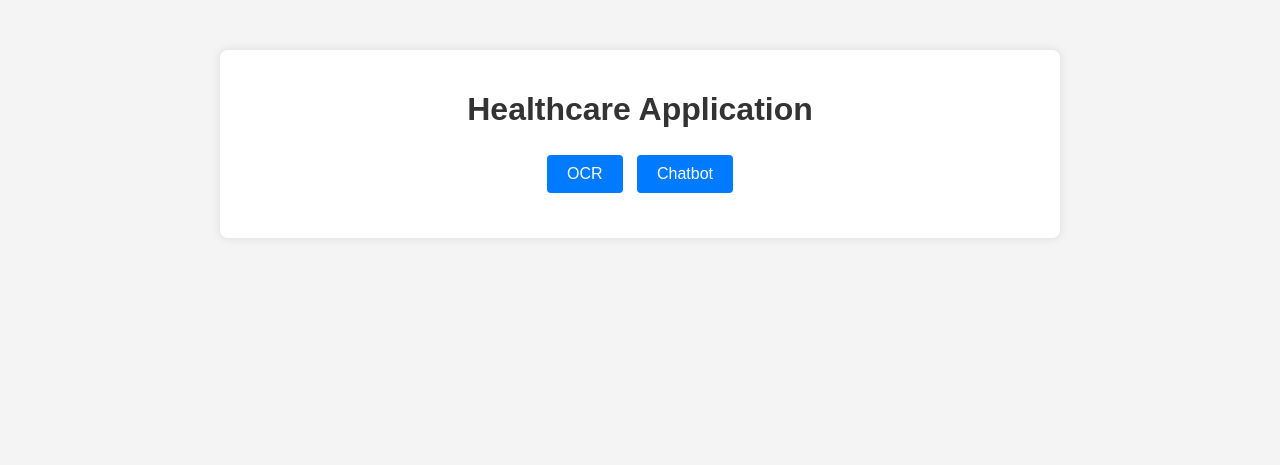
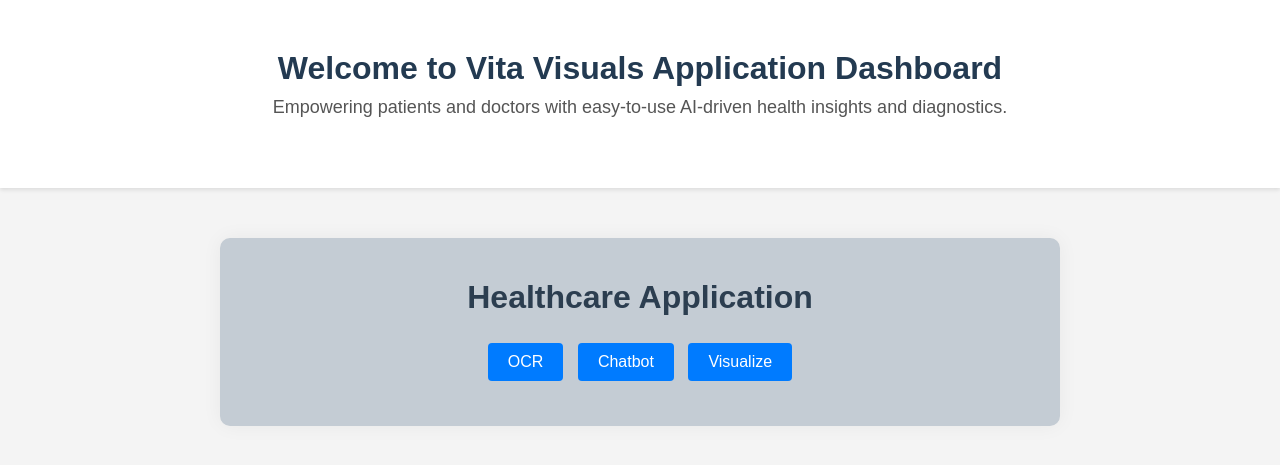
Before and after one commit to Vamsi-Agnihotram-18/VitaVisuals, a Flask app: page / in a window 1280 px wide. Shown: the top 465 px of the page. Run offline with Flask 3, Linux system fonts and the light colour scheme.

Commit message:
all code files

```diff
--- a/app.py
+++ b/app.py
@@ -1,16 +1,15 @@
-from flask import Flask, render_template, request, redirect, url_for, jsonify
+from flask import Flask, render_template, request, redirect, url_for, jsonify, send_from_directory
 from werkzeug.utils import secure_filename
 import os
 import pandas as pd
-import re
-import pyttsx3
 import csv
 from sklearn import preprocessing
-from sklearn.tree import DecisionTreeClassifier, _tree
-from sklearn.model_selection import train_test_split, cross_val_score
+from sklearn.tree import DecisionTreeClassifier
+from sklearn.model_selection import train_test_split
 from sklearn.svm import SVC
 import numpy as np
 from ocr import read_pdf
+
 app = Flask(__name__)
 app.config['UPLOAD_FOLDER'] = 'uploads'
 app.config['ALLOWED_EXTENSIONS'] = {'pdf'}
@@ -94,6 +93,10 @@ def upload_file():
         return render_template('index.html', extracted_text=extracted_text)
     return redirect(request.url)
 
+@app.route('/visuals')
+def visuals():
+    return render_template('visuals.html')
+
 @app.route('/chatbot', methods=['POST'])
 def chatbot():
     symptom = request.form.get('symptom')
--- a/templates/index.html
+++ b/templates/index.html
@@ -14,14 +14,15 @@
         .container {
     max-width: 800px;
     margin: 50px auto;
-            background: #fff;
+    background: #c4ccd4; /* Darker shade of greyish-blue */
     padding: 20px;
-            box-shadow: 0 0 10px rgba(0, 0, 0, 0.1);
-            border-radius: 8px;
+    box-shadow: 0 0 20px rgba(0, 0, 0, 0.05);
+    border-radius: 10px;
 }
+
         h1 {
             text-align: center;
-            color: #333;
+            color: #2c3e50; /* Dark bluish-gray */
         }
         .buttons {
             text-align: center;
@@ -75,14 +93,42 @@
             border-radius: 4px;
             overflow-x: auto;
         }
+        .hero {
+            background-color: #fff;
+            padding: 50px 20px;
+            text-align: center;
+            box-shadow: 0 2px 4px rgba(0,0,0,0.1);
+        }
+
+        .hero h1 {
+            color: #233a51; /* Dark bluish-gray */
+            margin: 0 0 10px;
+            font-weight: 700;
+        }
+
+        .hero p {
+            font-size: 18px;
+            color: #555;
+            margin: 0 0 20px;
+        }
+
+
     </style>
 </head>
 <body>
+
+    <header class="hero">
+        <h1>Welcome to Vita Visuals Application Dashboard</h1>
+        <p>Empowering patients and doctors with easy-to-use AI-driven health insights and diagnostics.</p>
+    </header>
+
     <div class="container">
         <h1>Healthcare Application</h1>
         <div class="buttons">
             <button onclick="document.getElementById('ocrUpload').style.display='block'">OCR</button>
             <button onclick="document.getElementById('chatbotModal').style.display='block'">Chatbot</button>
+            <button onclick="window.location.href='/visuals'">Visualize</button>
+
         </div>
         <div id="ocrUpload" class="modal">
             <form action="{{ url_for('upload_file') }}" method="post" enctype="multipart/form-data">
```
Also changed, not shown: other parts of templates/index.html (+23 -6 lines), Visuals.py (added, +56 -0 lines), templates/visuals.html (added, +69 -0 lines), 5 other files. Lines whose indentation alone changed are shown as unchanged.
